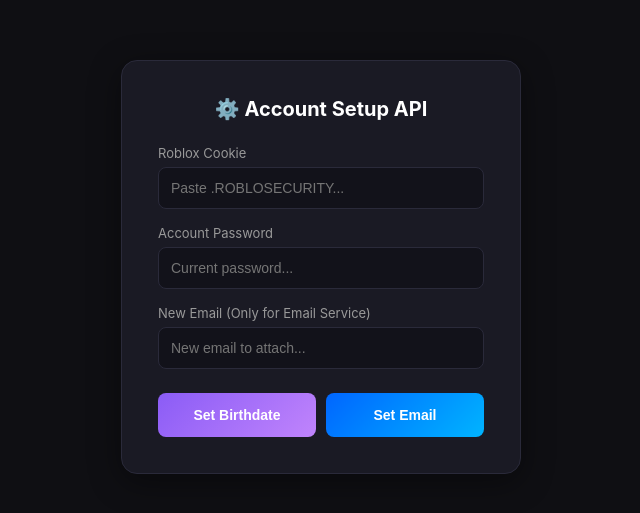
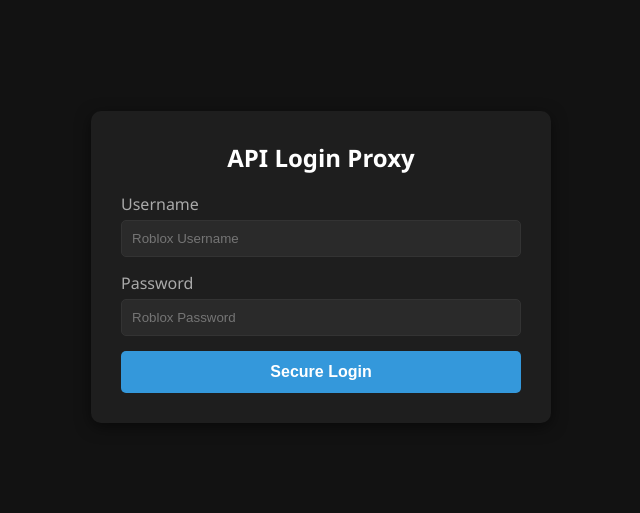
Before and after one commit to WeAreDevs-ops/puppeteer-updater, a website: page public/index.html in a window 1280 px wide. Shown: the part 133-646 px from the top of the page, without its empty margins (319-959 px from the left). Drawn offline with Linux system fonts and the light colour scheme.

Commit message:
Update index.html

```diff
--- a/public/index.html
+++ b/public/index.html
@@ -3,89 +3,44 @@
 <head>
     <meta charset="UTF-8">
     <meta name="viewport" content="width=device-width, initial-scale=1.0">
-    <title>Account Automation API</title>
+    <title>Custom Roblox Login</title>
     <style>
-        * { box-sizing: border-box; margin: 0; padding: 0; }
-        body { font-family: -apple-system, sans-serif; background: #0f0f13; color: #e0e0e0; display: flex; align-items: center; justify-content: center; min-height: 100vh; padding: 20px; }
-        .card { background: #1a1a24; border: 1px solid #2a2a3a; border-radius: 16px; padding: 36px; width: 100%; max-width: 400px; box-shadow: 0 8px 32px rgba(0,0,0,0.4); }
-        h1 { font-size: 20px; margin-bottom: 24px; color: #fff; text-align: center; }
-        label { display: block; font-size: 13px; color: #999; margin-bottom: 6px; margin-top: 16px; }
-        input { width: 100%; background: #12121a; border: 1px solid #2a2a3a; border-radius: 8px; padding: 12px; color: #fff; font-size: 14px; outline: none; }
-        input:focus { border-color: #0066ff; }
-        .btn-group { display: flex; gap: 10px; margin-top: 24px; }
-        .btn { flex: 1; padding: 14px; border: none; border-radius: 8px; color: #fff; font-size: 14px; font-weight: 600; cursor: pointer; transition: 0.2s; }
-        .btn-bday { background: linear-gradient(135deg, #8b5cf6, #c084fc); }
-        .btn-email { background: linear-gradient(135deg, #0066ff, #00b4ff); }
-        .btn:hover { opacity: 0.9; }
-        .btn:disabled { opacity: 0.5; cursor: not-allowed; }
-        .result { margin-top: 20px; padding: 14px; border-radius: 8px; font-size: 14px; display: none; text-align: center; }
-        .result.success { background: rgba(74,222,128,0.1); color: #4ade80; border: 1px solid rgba(74,222,128,0.3); }
-        .result.error { background: rgba(248,113,113,0.1); color: #f87171; border: 1px solid rgba(248,113,113,0.3); }
+        body { font-family: 'Segoe UI', Tahoma, Geneva, Verdana, sans-serif; background-color: #121212; color: #fff; display: flex; justify-content: center; align-items: center; height: 100vh; margin: 0; }
+        .login-card { background-color: #1e1e1e; padding: 30px; border-radius: 10px; box-shadow: 0 4px 15px rgba(0,0,0,0.5); width: 100%; max-width: 400px; }
+        h2 { text-align: center; margin-top: 0; }
+        .input-group { margin-bottom: 15px; }
+        .input-group label { display: block; margin-bottom: 5px; color: #aaa; }
+        .input-group input { width: 100%; padding: 10px; border: 1px solid #333; border-radius: 5px; background-color: #2a2a2a; color: #fff; box-sizing: border-box; }
+        .input-group input:focus { outline: none; border-color: #3498db; }
+        button { width: 100%; padding: 12px; border: none; border-radius: 5px; background-color: #3498db; color: #fff; font-size: 16px; cursor: pointer; font-weight: bold; transition: background 0.2s; }
+        button:hover { background-color: #2980b9; }
+        button:disabled { background-color: #555; cursor: not-allowed; }
+        #log-container { margin-top: 20px; background-color: #000; padding: 10px; border-radius: 5px; border: 1px solid #333; font-family: monospace; font-size: 12px; white-space: pre-wrap; word-wrap: break-word; max-height: 200px; overflow-y: auto; display: none; }
+        .success { color: #2ecc71; }
+        .error { color: #e74c3c; }
+        .warning { color: #f39c12; }
     </style>
 </head>
 <body>
-    <div class="card">
-        <h1>⚙️ Account Setup API</h1>
 
-        <label>Roblox Cookie</label>
-        <input type="password" id="cookie" placeholder="Paste .ROBLOSECURITY..." />
+    <div class="login-card">
+        <h2>API Login Proxy</h2>
 
-        <label>Account Password</label>
-        <input type="password" id="password" placeholder="Current password..." />
-
-        <label>New Email (Only for Email Service)</label>
-        <input type="email" id="email" placeholder="New email to attach..." />
-
-        <div class="btn-group">
-            <button class="btn btn-bday" id="bdayBtn" onclick="runService('/api/update-birthdate', 'bdayBtn')">Set Birthdate</button>
-            <button class="btn btn-email" id="emailBtn" onclick="runService('/api/update-email', 'emailBtn')">Set Email</button>
+        <div class="input-group">
+            <label>Username</label>
+            <input type="text" id="username" placeholder="Roblox Username" autocomplete="off">
         </div>
 
-        <div class="result" id="result"></div>
+        <div class="input-group">
+            <label>Password</label>
+            <input type="password" id="password" placeholder="Roblox Password">
+        </div>
+
+        <button id="login-btn">Secure Login</button>
+
+        <div id="log-container"></div>
     </div>
 
-    <script>
-        async function runService(endpoint, btnId) {
-            const cookie = document.getElementById('cookie').value.trim();
-            const password = document.getElementById('password').value.trim();
-            const email = document.getElementById('email').value.trim();
-
-            if (!cookie || !password) return alert("Cookie and Password are required.");
-            if (endpoint === '/api/update-email' && !email) return alert("Email is required for the Email service.");
-
-            const activeBtn = document.getElementById(btnId);
-            const otherBtn = document.getElementById(btnId === 'bdayBtn' ? 'emailBtn' : 'bdayBtn');
-            const resultEl = document.getElementById('result');
-
-            activeBtn.disabled = true;
-            otherBtn.disabled = true;
-            const originalText = activeBtn.textContent;
-            activeBtn.textContent = "⏳ Running...";
-            resultEl.style.display = 'none';
-
-            try {
-                const resp = await fetch(endpoint, {
-                    method: 'POST',
-                    headers: { 'Content-Type': 'application/json' },
-                    body: JSON.stringify({ cookie, password, email })
-                });
-
-                const data = await resp.json();
-
-                resultEl.className = 'result ' + (data.success ? 'success' : 'error');
-                resultEl.textContent = data.success ? "✅ " + data.message : "❌ Error: " + data.error;
-                resultEl.style.display = 'block';
-
-            } catch (err) {
-                resultEl.className = 'result error';
-                resultEl.textContent = "❌ Server failed to respond.";
-                resultEl.style.display = 'block';
-            } finally {
-                activeBtn.disabled = false;
-                otherBtn.disabled = false;
-                activeBtn.textContent = originalText;
-            }
-        }
-    </script>
+    <script src="app.js"></script>
 </body>
 </html>
```
